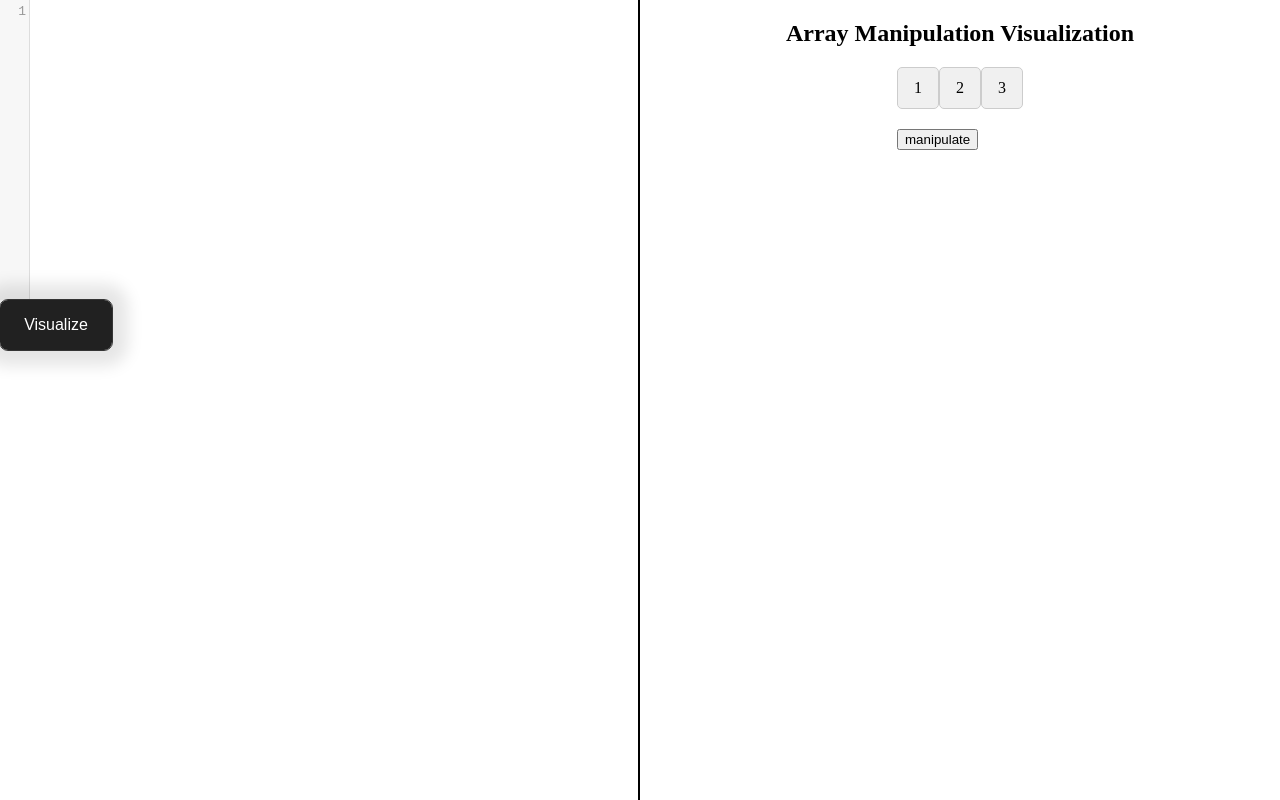
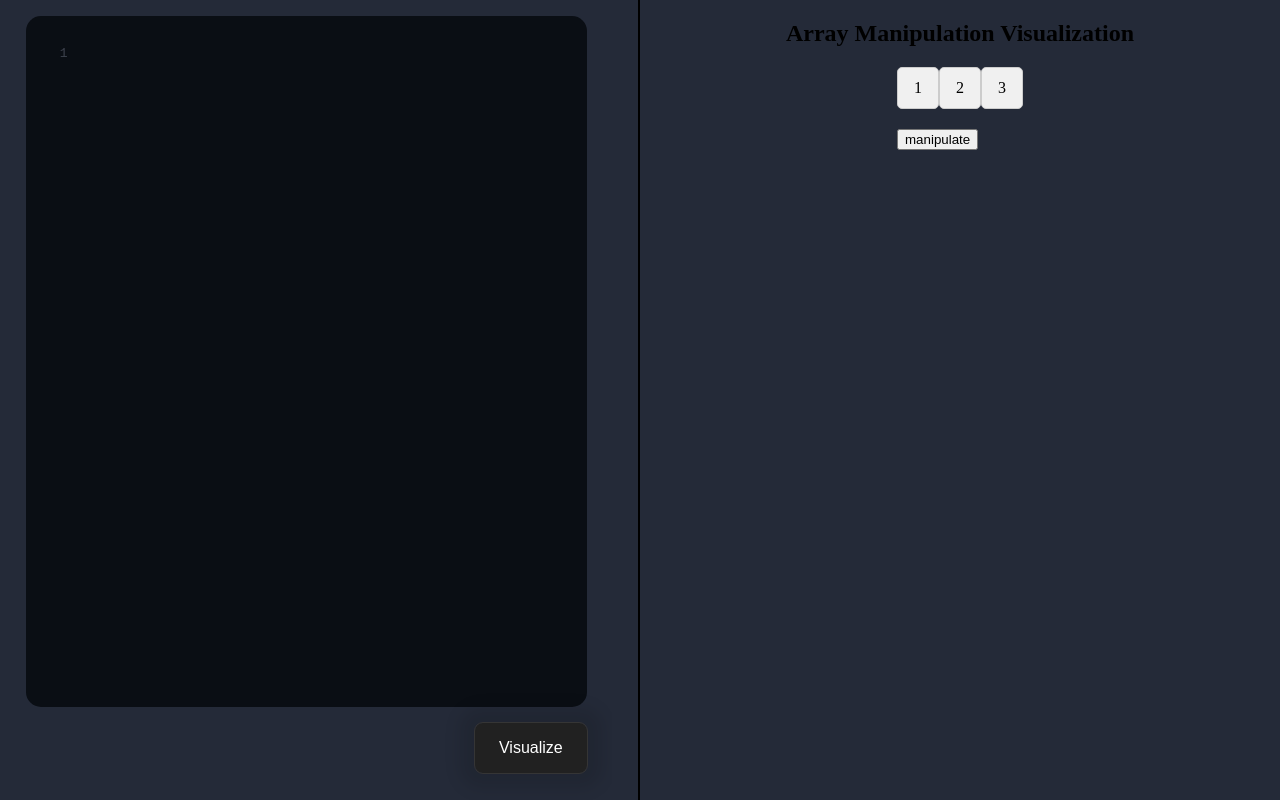
Before and after one commit to joshuazhou744/imaginarray, a React (Vite) app in the folder frontend/app/: page / in a window 1280 px wide. Built offline with nearby package versions, Linux system fonts and the light colour scheme.

Commit message:
page litewally looks so freeking gucci uwu xoxo

```diff
--- a/frontend/app/src/components/CodeWindow.tsx
+++ b/frontend/app/src/components/CodeWindow.tsx
@@ -2,12 +2,15 @@ import { UnControlled as CodeMirror } from "react-codemirror2";
 import "codemirror/lib/codemirror.css";
 import "codemirror/mode/python/python";
 import "../styles/CodeWindow.css";
+import "codemirror/theme/ayu-dark.css";
 
 
 export default function CodeWindow() {
     const options = {
         lineNumbers: true,
+        lineWrapping: true,
         mode: "python",
+        theme: "ayu-dark",
     }
 
     return (
--- a/frontend/app/src/styles/App.css
+++ b/frontend/app/src/styles/App.css
@@ -5,6 +5,7 @@ html, body {
   position: fixed; /* Fix body to viewport */
   width: 100%;
   height: 100%;
+  background-color: #242a38;
 }
 
 .split-screen-container {
--- a/frontend/app/src/styles/CodeWindow.css
+++ b/frontend/app/src/styles/CodeWindow.css
@@ -1,3 +1,19 @@
+.CodeWindow {
+  height: 100vh;
+  display: flex;
+  flex-direction: column;
+  gap: 1em;
+  overflow: hidden;
+}
+
+.CodeMirror {
+  height: 80vh;
+  border-radius: 15px;
+  padding: 2vw 2vh;
+  margin: 2vh 2vw 0 2vw; /* top, right, bottom, left */
+}
+
+
 .vButton {
   cursor: pointer;
   padding: 1em;
@@ -14,6 +30,8 @@
   box-shadow: 0 0 1em 1em rgba(0, 0, 0, 0.1);
   transition: all 0.3s ease-in-out;
   position: relative;
+  align-self: flex-end;
+  margin-right: 2vw;
 }
 
 .vButton:hover {
```
